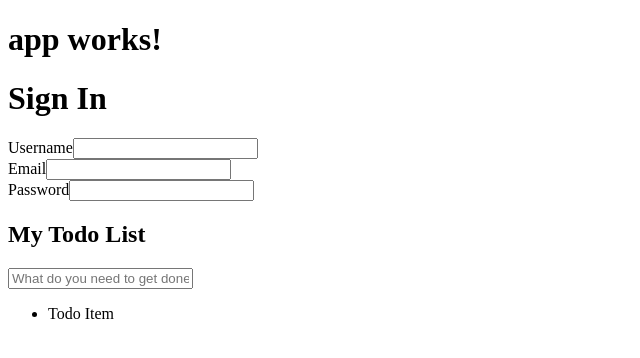
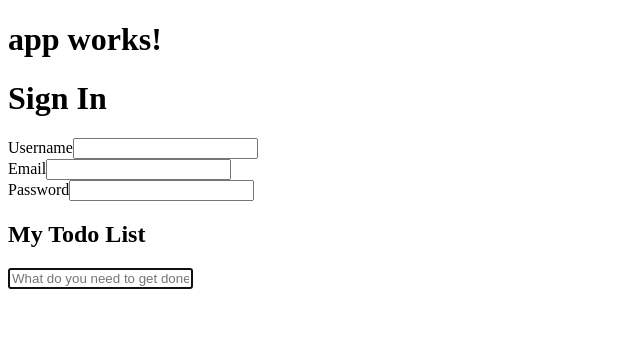
Before and after one commit to bedaria/Nexus, an Angular app: page / in a window 1280 px wide. Shown: the top 358 px of the page, without its empty margins (0-640 px from the left). Built offline with nearby package versions, Linux system fonts and the light colour scheme.

Commit message:
[pull] - adds getAllTodos method in TodoService, renders todo items on page

```diff
--- a/src/app/todo-list/todo-list.component.html
+++ b/src/app/todo-list/todo-list.component.html
@@ -1,11 +1,15 @@
 <section class="todo-list-container">
   <header class="header">
     <h1>My Todo List</h1>
-    <input class="new-todo" placeholder="What do you need to get done?" />
+    <input class="new-todo" placeholder="What do you need to get done?" autofocus="" [(ngModel)]="newTodo.title" (keyup.enter)="addTodo()" />
   </header>
-  <section class="main">
+  <section class="main" *ngIf="todos.length > 0">
     <ul class="todo-list">
-      <li>Todo Item</li>
+      <li *ngFor="let todo of todos">
+        <div class="view">
+          <label>{{todo.title}}</label>
+        </div>
+      </li>
     </ul>
   </section>
 </section>
--- a/src/app/todo-list/todo-list.component.ts
+++ b/src/app/todo-list/todo-list.component.ts
@@ -17,4 +17,8 @@ export class TodoListComponent {
     this.todoService.addTodo(this.newTodo);
     this.newTodo = new Todo();
   }
+
+  get todos() {
+    return this.todoService.getAllTodos();
+  }
 }
--- a/src/app/todo-list/todo.service.ts
+++ b/src/app/todo-list/todo.service.ts
@@ -19,4 +19,9 @@ export class TodoService {
     this.todos.push(todo);
     return this;
   }
+
+  // Temporary placeholder for GET /api/users/:userId/todos
+  getAllTodos(): Todo[] {
+    return this.todos;
+  }
 }
```
